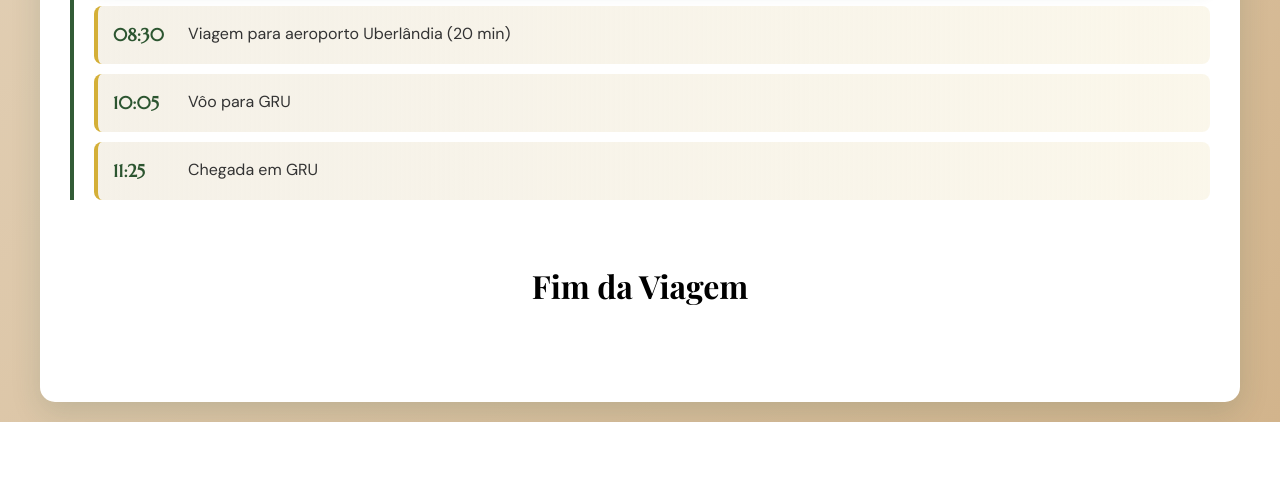
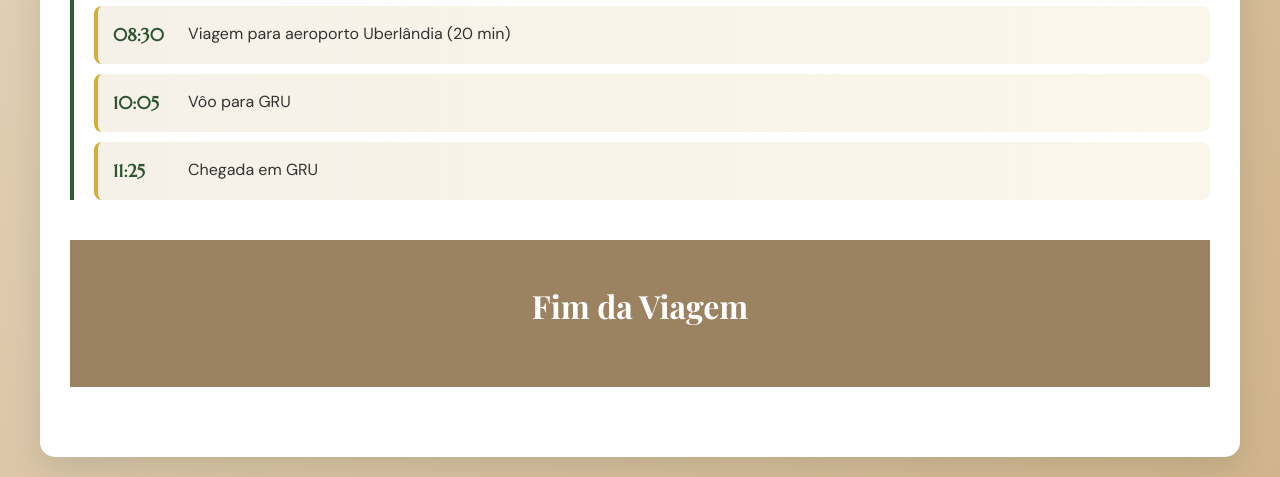
Before and after one commit to Wolthers-Associates/website, a PHP site: page /trip-itineraries/2025/nespresso-july/index.html in a window 1280 px wide. Shown: the part 2431-2908 px from the top of the page. Before the commit the page ends 2853 px from the top, so only its background shows below. Run offline with PHP 8.4, Linux system fonts and the light colour scheme; some web fonts are replaced.

Commit message:
Fix trip conclusion box color

```diff
--- a/trip-itineraries/assets/css/trip_itinerary.css
+++ b/trip-itineraries/assets/css/trip_itinerary.css
@@ -310,9 +310,9 @@ body {
 }
 
 .trip-conclusion {
-    background: none;
-    color: #000;
-    padding: 20px 0;
+    background: #9b8261;
+    color: var(--white);
+    padding: 40px 30px;
     text-align: center;
     margin: 40px 0;
     border-radius: 0;
@@ -322,9 +322,8 @@ body {
 .conclusion-content h2 {
     font-family: 'Playfair Display', serif;
     font-size: 2rem;
-    margin-bottom: 0;
+    margin-bottom: 15px;
     font-weight: 700;
-    color: #000;
 }
 
 
```
